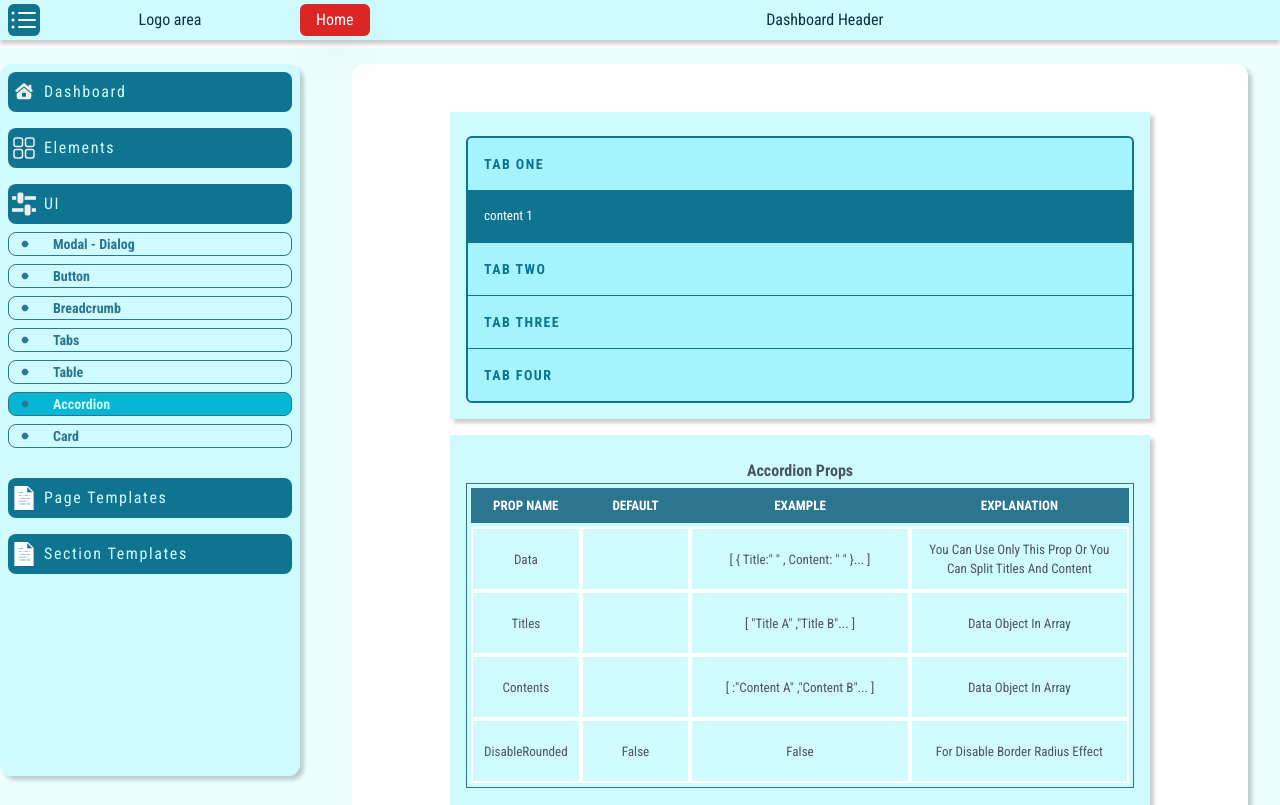
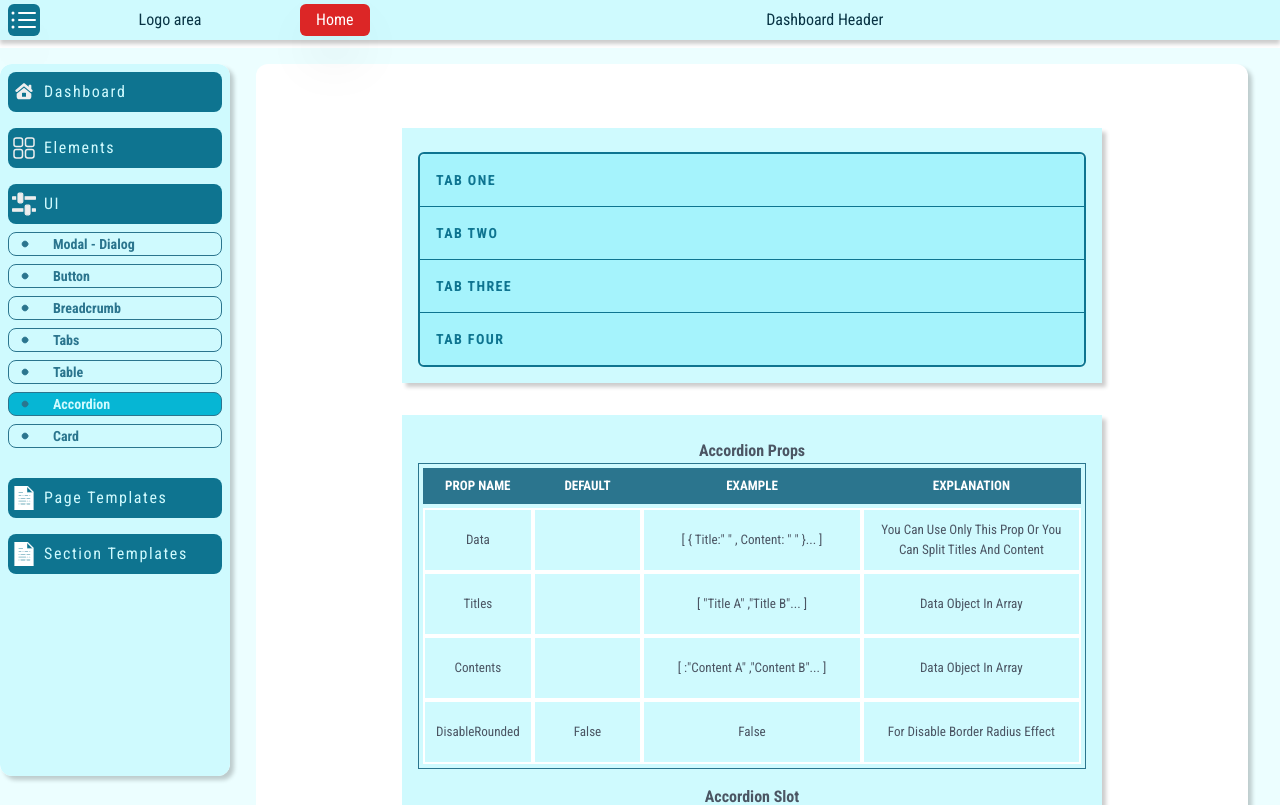
Before and after one commit to evr-onen/vue-UI, a Vue app: page /dashboard/ui/accordion in a window 1280 px wide. Shown: the top 805 px of the page. Built offline with nearby package versions, Linux system fonts and the light colour scheme.

Commit message:
fix some bugs at ui element pages in dashboard

```diff
--- a/src/components/dashboard/HeaderSection.vue
+++ b/src/components/dashboard/HeaderSection.vue
@@ -1,7 +1,14 @@
 <script setup>
 import { ref } from "vue";
 const innerWidthRef = ref(window.innerWidth > 840 ? true : false);
+const isExpandRef = ref(isExpand);
+console.log(isExpandRef.value);
 const { isExpand } = defineProps(["isExpand"]);
+const emit = defineEmits(["toggleIsExpand"]);
+
+const clickHandler = () => {
+	emit("toggleIsExpand");
+};
 </script>
 <template>
 	<div id="dashboardHeader" class="min-h-[5vh] bg-cyan-100 text-cyan-950 flex shadow-bottom mb-[2vh]">
@@ -9,7 +16,7 @@ const { isExpand } = defineProps(["isExpand"]);
 			<div
 				v-if="innerWidthRef"
 				class="ml-2 my-auto bg-cyan-700 text-white px-4 py-1 rounded-md shadow-2xl hover:opacity-70 cursor-pointer SideBarIcon h-8"
-				@click="$emit('update:isExpand', !isExpand)"
+				@click="() => clickHandler()"
 			></div>
 			<p class="m-auto">Logo area</p>
 		</div>
--- a/src/components/dashboard/SideNav.vue
+++ b/src/components/dashboard/SideNav.vue
@@ -7,14 +7,14 @@ defineProps(["isExpand"]);
 	<div class="sideNawWrapper flex w-full">
 		<div
 			class="sideNav mt-4 w-[50px] h-[89vh] overflow-hidden hover:w-[300px] duration-300 fixed left-0 rounded-xl contentShadow group overflow-y-auto"
-			:class="{ '!w-[300px]': isExpand }"
+			:class="{ '!w-[230px]': isExpand }"
 		>
 			<div class="bg-cyan-100 rounded-xl h-full">
 				<SideNavItems :isExpand="isExpand" />
 			</div>
 		</div>
 
-		<div class="contentWrapper w-full px-8 py-4 ml-12 duration-300" :class="{ 'ml-80': isExpand }">
+		<div class="contentWrapper w-full px-8 py-4 ml-12 duration-300" :class="{ 'ml-56': isExpand }">
 			<div class="content p-8 min-h-[89vh] contentShadow rounded-xl bg-white">
 				<slot />
 			</div>
--- a/src/components/layouts/DashboardLayout.vue
+++ b/src/components/layouts/DashboardLayout.vue
@@ -1,6 +1,6 @@
 <template>
 	<div class="dashboardLayout bg-cyan-50">
-		<HeaderSection v-model:isExpand="isExpand" class="fixed top-0 w-full" />
+		<HeaderSection :isExpand="isExpand" @toggleIsExpand="toggleIsExpand" class="fixed top-0 w-full" />
 		<SideNav v-model:isExpand="isExpand" class="mt-12">
 			<slot />
 		</SideNav>
@@ -9,9 +9,15 @@
 <script setup>
 import HeaderSection from "@/components/dashboard/HeaderSection.vue";
 import SideNav from "@/components/dashboard/SideNav.vue";
-import { ref } from "vue";
+import { ref, watch } from "vue";
 
 const isExpand = ref(window.innerWidth > 840 ? true : false);
+const toggleIsExpand = () => {
+	isExpand.value = !isExpand.value;
+};
+watch(isExpand, () => {
+	console.log(isExpand.value);
+});
 const screenRef = ref(window.innerWidth);
 console.log(screenRef.value);
 </script>
--- a/src/components/ui/Accordion/Accordion.vue
+++ b/src/components/ui/Accordion/Accordion.vue
@@ -11,7 +11,6 @@ const { data, titles, contents, titleClass, disableRounded } = defineProps({
 });
 
 const dataProp = computed(() => {
-	console.log(disableRounded);
 	if (data) {
 		return data;
 	} else {
@@ -25,7 +24,7 @@ const dataProp = computed(() => {
 		return tmpData;
 	}
 });
-const selectedTabIndex = ref(0);
+const selectedTabIndex = ref(null);
 const changeTabIndexHandler = (index) => {
 	if (selectedTabIndex.value !== index) {
 		selectedTabIndex.value = index;
@@ -56,19 +55,24 @@ const changeTabIndexHandler = (index) => {
 			</div>
 
 			<div
-				class="content bg-cyan-700 text-white px-4 max-h-0 duration-500 overflow-hidden"
-				:class="{ selectedTab: selectedTabIndex === index, [contentClass]: true }"
+				class="content bg-cyan-700 text-white max-h-0 transition-all overflow-hidden"
+				:class="{ selectedTab: selectedTabIndex === index }"
 			>
-				<slot v-if="$slots[Object.keys($slots)[index]]" :name="index" />
-				<p v-else>
-					{{ itemData.content }}
-				</p>
+				<div class="w-full px-4 py-4" :class="{ [contentClass]: true }">
+					<slot v-if="$slots[Object.keys($slots)[index]]" :name="index" class="py-4" />
+					<p v-else class="">
+						{{ itemData.content }}
+					</p>
+				</div>
 			</div>
 		</div>
 	</div>
 </template>
 <style scoped>
 .selectedTab {
-	@apply max-h-[500px] py-4;
+	@apply max-h-[500px];
+}
+.content {
+	transition: 700ms;
 }
 </style>
--- a/src/components/ui/Card/CardOne.vue
+++ b/src/components/ui/Card/CardOne.vue
@@ -1,5 +1,5 @@
 <template>
-	<div class="card-1 contentShadow bg-cyan-100 flex flex-wrap flex-col p-4 m-4">
+	<div class="card-1 contentShadow bg-cyan-100 flex flex-wrap flex-col p-4 mt-8 w-full">
 		<h2 class="CardHeader mb-2 capitalize" :class="headerClass">
 			<slot name="header" />
 		</h2>
--- a/src/views/dashboard/ui/CardUI.vue
+++ b/src/views/dashboard/ui/CardUI.vue
@@ -77,8 +77,8 @@ const rowsProps = [
 </script>
 
 <template>
-	<div class="pageWrapper">
-		<div class="">
+	<div class="pageWrapper flex flex-col items-center">
+		<div class="flex flex-col items-center">
 			<CardOne class="max-w-[300px] w-full" buttons="true" :action="() => ttt()" m="1rem">
 				<template #header> header </template>
 				<p class="">
@@ -101,7 +101,7 @@ const rowsProps = [
 						<Table :row="rowsSlots" :column="columnsArr" titleClass=""> </Table>
 					</div>
 					<div class="flex flex-col w-full text-gray-600 text-[0.82rem] mt-4">
-						<h4 class="text-center font-semibold">Tabs Class</h4>
+						<h4 class="text-center font-semibold">Card Class</h4>
 
 						<Table :row="rowsClass" :column="columnsArr" titleClass=""> </Table>
 					</div>
--- a/src/views/dashboard/ui/ModalUI.vue
+++ b/src/views/dashboard/ui/ModalUI.vue
@@ -1,12 +1,12 @@
 <template>
-	<div class="pageWrapper">
-		<CardOne class="w-[700px]">
+	<div class="pageWrapper flex flex-col items-center">
+		<CardOne class="max-w-[700px]">
 			<button class="buttonOne" @click="openModal">Open Modal</button>
 		</CardOne>
-		<CardOne class="w-[700px]">
+		<CardOne class="max-w-[700px]">
 			<div class="flex flex-col w-full">
 				<div class="flex flex-col w-full text-gray-600 text-[0.82rem]">
-					<h4 class="text-center font-semibold">Tabs Props</h4>
+					<h4 class="text-center font-semibold">Modal Props</h4>
 
 					<Table :row="rowsProps" :column="columnsArr" titleClass=""> </Table>
 				</div>
--- a/src/views/dashboard/ui/breadCrumbs/pageLayout.vue
+++ b/src/views/dashboard/ui/breadCrumbs/pageLayout.vue
@@ -58,7 +58,7 @@ const rowsSlots = [
 ];
 </script>
 <template>
-	<div class="pageWrapper flex justify-evenly flex-wrap">
+	<div class="pageWrapper flex flex-col items-center justify-evenly flex-wrap">
 		<div class="">
 			<CardOne class="max-w-[350px] w-full">
 				<BreadCrumbs :path="pathPropValue" useHomeIcon><chevronRight class="w-5 h-5" /></BreadCrumbs>
```
